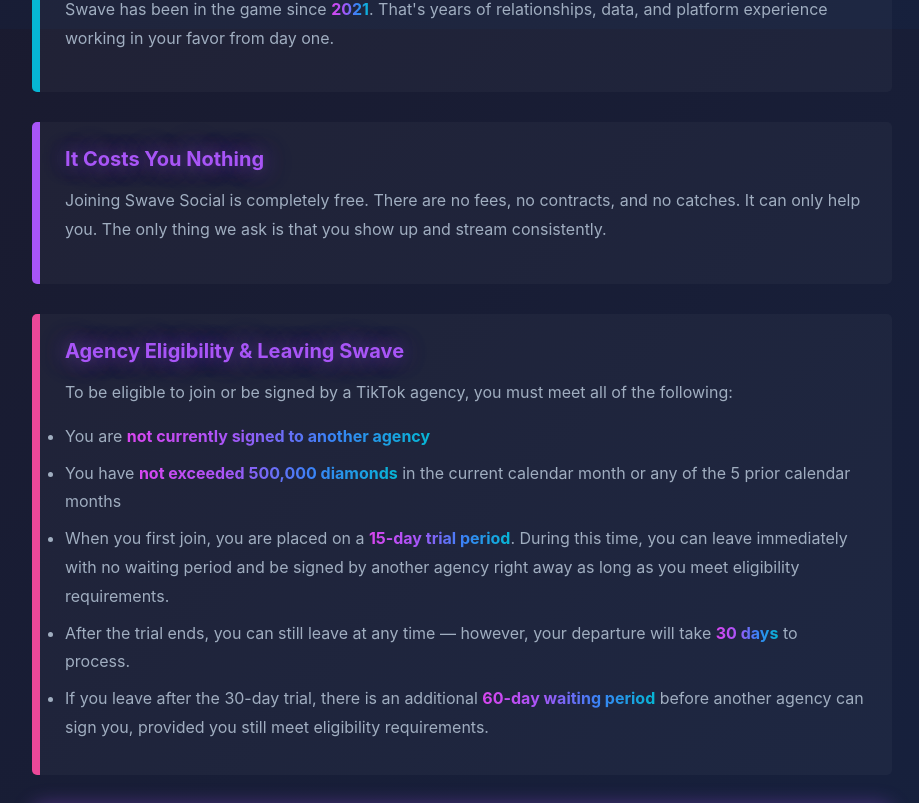
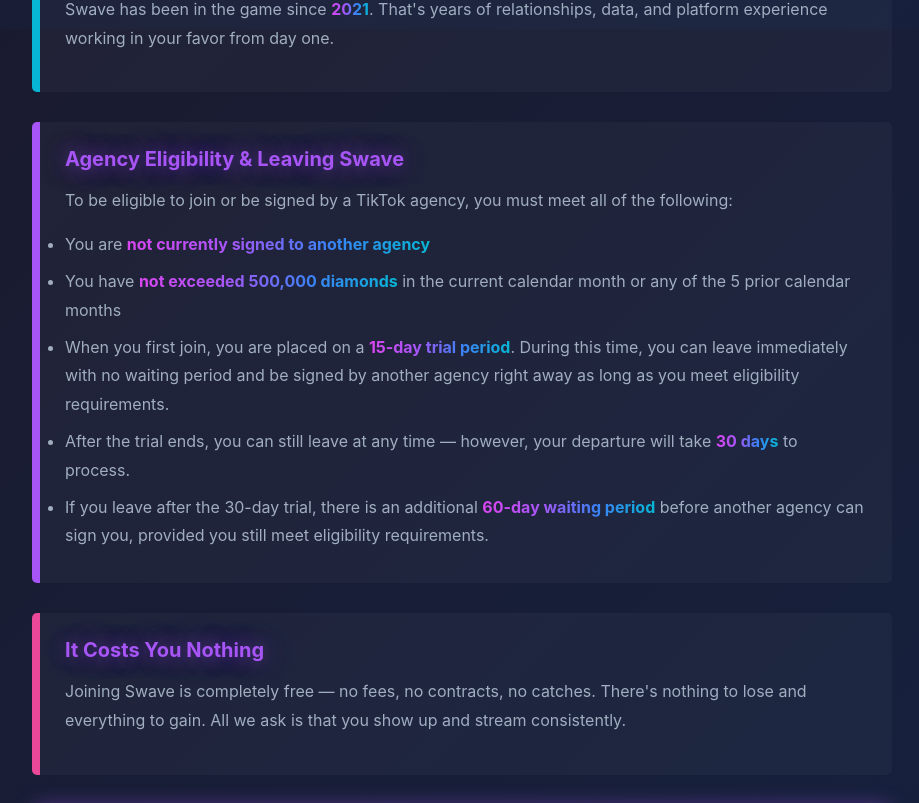
Before and after one commit to iamunrizzable/Website, a Next.js app: page /swave-social in a window 1280 px wide. Shown: the part 1571-2374 px from the top of the page, without its empty margins (178-1097 px from the left). Built offline with nearby package versions, Linux system fonts and the light colour scheme.

Commit message:
Move 'It Costs You Nothing' section to bottom before CTA button
https://claude.ai/code/session_01U16rwZbCBn5uoxgkaTGuZL

```diff
--- a/app/swave-social/page.js
+++ b/app/swave-social/page.js
@@ -317,13 +317,6 @@ export default function SwaveSocialInfo() {
         </div>
 
         <div className="section">
-          <h2>It Costs You Nothing</h2>
-          <p>
-            Joining Swave Social is completely free. There are no fees, no contracts, and no catches. It can only help you. The only thing we ask is that you show up and stream consistently.
-          </p>
-        </div>
-
-        <div className="section">
           <h2>Agency Eligibility & Leaving Swave</h2>
           <p>To be eligible to join or be signed by a TikTok agency, you must meet all of the following:</p>
           <ul>
@@ -337,6 +330,13 @@ export default function SwaveSocialInfo() {
           </ul>
         </div>
 
+        <div className="section">
+          <h2>It Costs You Nothing</h2>
+          <p>
+            Joining Swave is completely free — no fees, no contracts, no catches. There's nothing to lose and everything to gain. All we ask is that you show up and stream consistently.
+          </p>
+        </div>
+
         <a href="/contact-swave-social" className="cta-btn">Apply to Join Swave Social →</a>
 
         <div className="footer">
```
